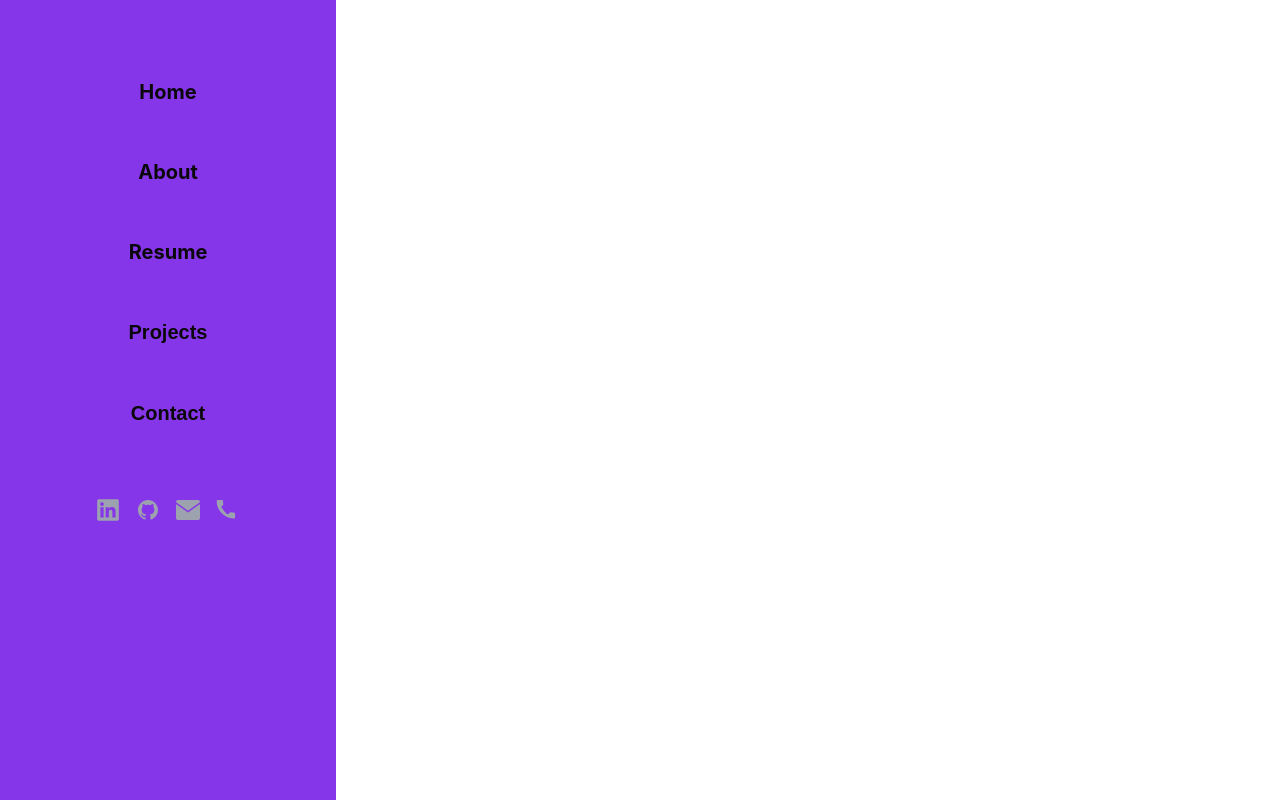
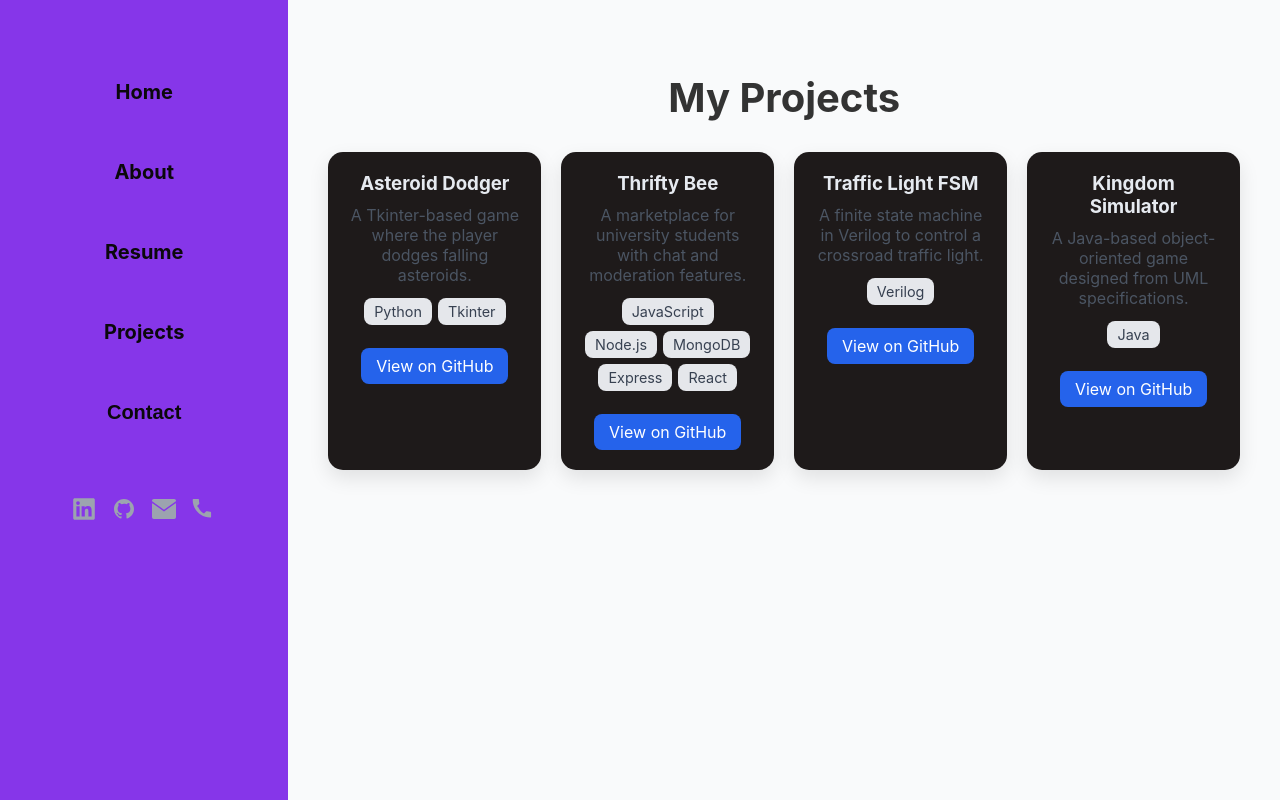
Before and after one commit to mah066/Portfolio, a React (Create React App) app: page /projects in a window 1280 px wide. Shown: the top 800 px of the page. Built offline with nearby package versions, Linux system fonts and the light colour scheme.

Commit message:
Completed the version one of the Portfolio

```diff
--- a/src/About.js
+++ b/src/About.js
@@ -6,10 +6,10 @@ function About() {
     <div className="about-container">
       <h1 className="about-heading">About Me</h1>
       <p className="about-text">
-        Hi, I'm <strong>Muhammad Aazim Hasher</strong>, a passionate Computer Science student currently pursuing my undergraduate degree, <strong> BSc(Hons.) Computer Science at University of Manchester</strong>. I have a deep interest in software and game development, digital systems, and ethical computing.
+        Hi, I'm <strong>Muhammad Aazim Hasher</strong>, a passionate Computer Science student currently pursuing my undergraduate degree, <strong> BSc(Hons.) Computer Science at University of Manchester</strong>. Having a solid foundation in both hardware and software, I have a deep interest in software and game development, digital systems, and ethical computing.
       </p>
       <p className="about-text">
-        I’ve worked on a variety of academic and personal projects—from designing finite state machines and implementing processor datapaths in Verilog to developing engaging Python games like <em>Asteroid Dodger</em> using Tkinter. I've also contributed to a student marketplace website called <strong>Thrifty Bee</strong> with features like CAS authentication and chat systems.
+        I’ve worked on a variety of academic and personal projects—from designing finite state machines and implementing processor datapaths in Verilog to developing engaging Python games like <em>Asteroid Dodger</em> using Tkinter. I also collaborated with a team to develop <strong>Thrifty Bee</strong>, a student-only e-commerce website with moderation tools, chat functionality, and secure authentication. These experiences strengthened my technical abilities as well as my teamwork, creativity, and time management skills..
       </p>
       <p className="about-text">
         In the past, I’ve worked as a web developer for a TV manufacturing brand and as an assistant manager in a home appliance shop. These experiences helped me gain both technical and customer-facing skills.
--- a/src/App.js
+++ b/src/App.js
@@ -5,6 +5,7 @@ import profilePic from "./images/profile.jpg"
 import Sidebar from "./Sidebar.js"
 import Home from "./Home.js"
 import About from "./About.js"
+import Projects from "./Projects.js"
 
 function App() {
   return (
@@ -14,6 +15,7 @@ function App() {
         <Route path="/" element={<Home/>}/>
 
         <Route path="/about" element={<About/>}/>
+        <Route path="/projects"element={<Projects/>}/>
       </Routes>
 
 
--- /dev/null
+++ b/src/Projects.css
@@ -0,0 +1,76 @@
+.projects-container {
+  padding: 40px;
+  background-color: #f9fafb;
+  min-height: 100vh;
+  text-align: center;
+  display: flex;
+  flex-direction: column;
+}
+
+.projects-title {
+  font-size: 2.5rem;
+  margin-bottom: 30px;
+  color: #333;
+}
+
+.projects-grid {
+  display: flex;
+  grid-template-columns: repeat(auto-fit, minmax(280px, 1fr));
+  gap: 20px;
+  justify-items: center;
+  flex-direction: row;
+}
+
+.project-card {
+  background-color: #1e1a1a;
+  padding: 20px;
+  border-radius: 15px;
+  box-shadow: 0 8px 20px rgba(0, 0, 0, 0.1);
+  transition: transform 0.3s ease, box-shadow 0.3s ease;
+  width: 100%;
+  max-width: 350px;
+}
+
+.project-card:hover {
+  transform: translateY(-5px);
+  box-shadow: 0 12px 25px rgba(0, 0, 0, 0.15);
+}
+
+.project-card h3 {
+  margin: 0;
+  color: #e6eaf0;
+}
+
+.project-card p {
+  margin: 10px 0;
+  color: #4b5563;
+}
+
+.tech-list {
+  margin: 10px 0;
+}
+
+.tech-item {
+  display: inline-block;
+  background-color: #e5e7eb;
+  color: #374151;
+  padding: 5px 10px;
+  margin: 3px;
+  border-radius: 8px;
+  font-size: 0.9rem;
+}
+
+.github-link {
+  display: inline-block;
+  margin-top: 10px;
+  text-decoration: none;
+  background-color: #2563eb;
+  color: white;
+  padding: 8px 15px;
+  border-radius: 8px;
+  transition: background-color 0.3s ease;
+}
+
+.github-link:hover {
+  background-color: #1d4ed8;
+}
--- /dev/null
+++ b/src/Projects.js
@@ -0,0 +1,55 @@
+import React from 'react';
+import './Projects.css';
+
+const projectData = [
+  {
+    title: 'Asteroid Dodger',
+    description: 'A Tkinter-based game where the player dodges falling asteroids.',
+    tech: ['Python', 'Tkinter'],
+    github: 'https://github.com/mah066/Tkinter_Game',
+  },
+  {
+    title: 'Thrifty Bee',
+    description: 'A marketplace for university students with chat and moderation features.',
+    tech: ['JavaScript', 'Node.js', 'MongoDB', 'Express', 'React'],
+    github: 'https://github.com/mah066/Thrifty-Bee',
+  },
+  {
+    title: 'Traffic Light FSM',
+    description: 'A finite state machine in Verilog to control a crossroad traffic light.',
+    tech: ['Verilog'],
+    github: 'https://gitlab.cs.man.ac.uk/comp12111_2024/comp12111_a30604mh',
+  },
+  {
+    title: 'Kingdom Simulator',
+    description: 'A Java-based object-oriented game designed from UML specifications.',
+    tech: ['Java'],
+    github: 'https://github.com/mah066/Kingdom_Simulator',
+  },
+];
+
+function Projects() {
+  return (
+    <div className="projects-container">
+      <h2 className="projects-title">My Projects</h2>
+      <div className="projects-grid">
+        {projectData.map((project, index) => (
+          <div key={index} className="project-card">
+            <h3>{project.title}</h3>
+            <p>{project.description}</p>
+            <div className="tech-list">
+              {project.tech.map((t, i) => (
+                <span key={i} className="tech-item">{t}</span>
+              ))}
+            </div>
+            <a href={project.github} target="_blank" rel="noopener noreferrer" className="github-link">
+              View on GitHub
+            </a>
+          </div>
+        ))}
+      </div>
+    </div>
+  );
+}
+
+export default Projects;
--- a/src/Sidebar.css
+++ b/src/Sidebar.css
@@ -10,6 +10,9 @@
   padding-inline:5vh;
   flex-direction: column;
   gap:7vh;
+
+
+
 
 
 }
--- a/src/Sidebar.js
+++ b/src/Sidebar.js
@@ -12,7 +12,7 @@ function Sidebar() {
           Resume
         </a>
 
-        <button className='Side-button hover-underline'>Projects</button>
+        <Link to="/projects" className='Side-button hover-underline'>Projects</Link>
         <button className='Side-button hover-underline' >Contact</button>
 <div className="social-links">
       <a href="https://www.linkedin.com/in/aazim6606/" className="icon-link" target="_blank" rel="noopener noreferrer">
```
Also changed, not shown: 1 other file (tests, documents, lock files or other folders).
